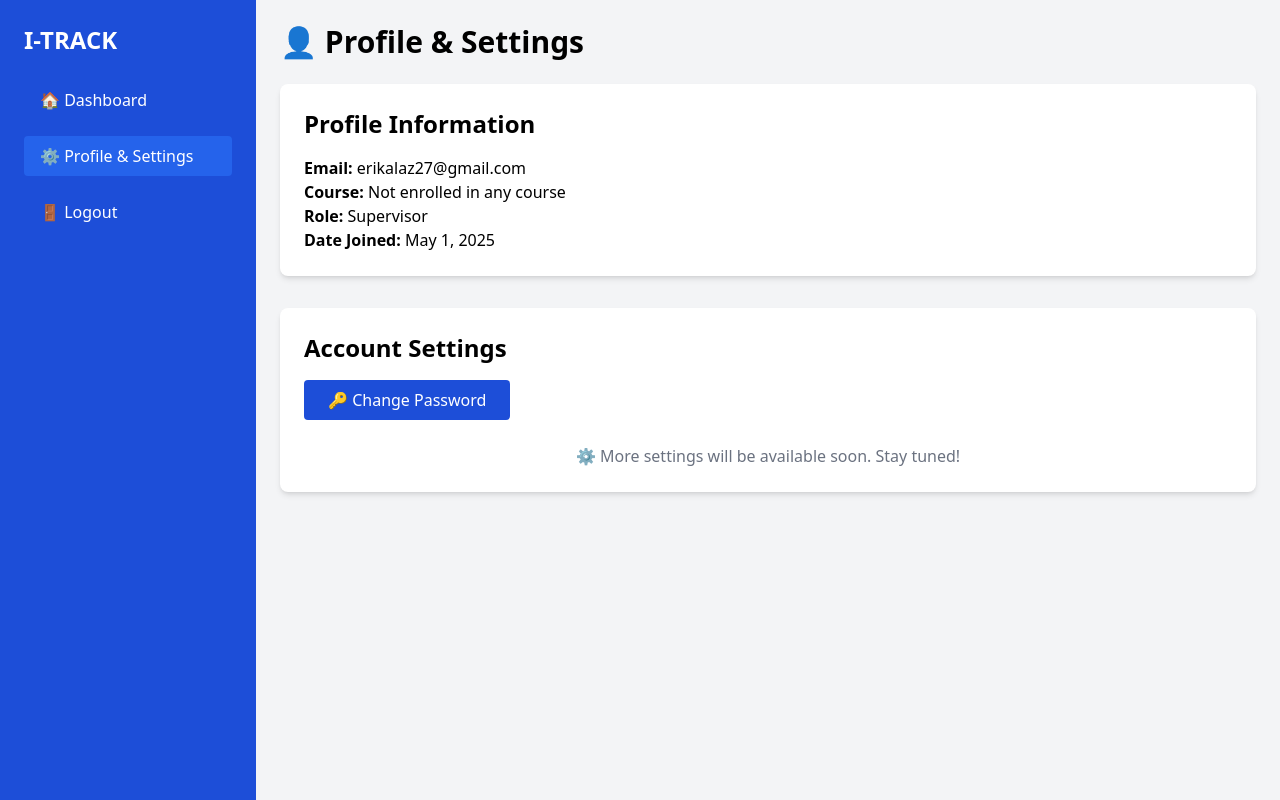
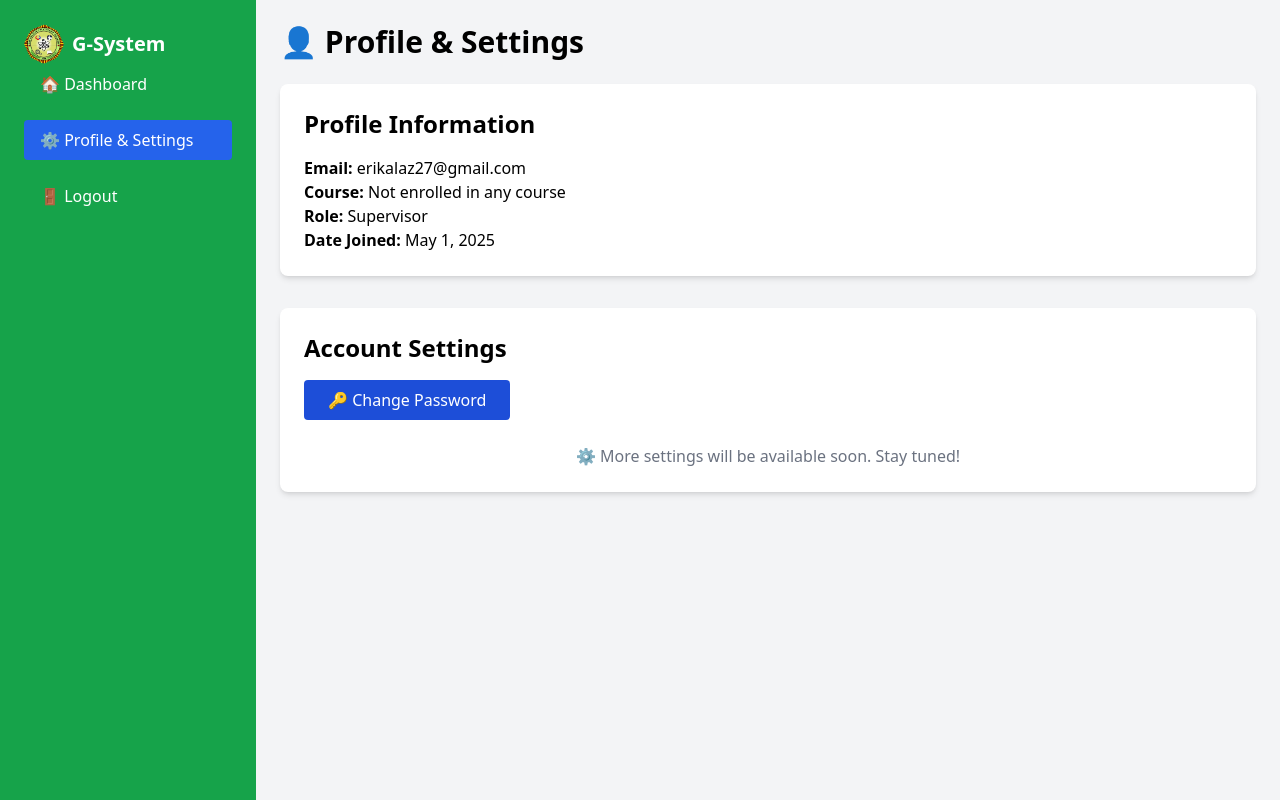
Before and after one commit to YoungSlicer098/FEPC_G-System, a Django app: page /intern/profile-settings/ in a window 1280 px wide. Run offline with Django 5.2, Linux system fonts and the light colour scheme; the first user in the database is signed in; data comes from the database, SQL or seed files in the repository; some libraries are stand-ins or nearby versions.

Commit message:
Fix index a bit

```diff
--- a/attendance/templates/Intern/intern-profile-settings.html
+++ b/attendance/templates/Intern/intern-profile-settings.html
@@ -12,8 +12,11 @@
 <div class="flex h-screen overflow-hidden">
 
   <!-- Sidebar -->
-  <aside id="sidebar" class="fixed top-0 left-0 w-64 h-full bg-blue-700 text-white p-6 overflow-y-auto z-40 transform -translate-x-full lg:translate-x-0 transition-transform duration-300 ease-in-out">
-    <h2 class="text-2xl font-bold mb-6">I-TRACK</h2>
+  <aside id="sidebar" class="fixed top-0 left-0 w-64 h-full bg-green-600 text-white p-6 overflow-y-auto z-40 transform -translate-x-full lg:translate-x-0 transition-transform duration-300 ease-in-out">
+  <div class="flex items-center gap-2">
+    <img src="{% static 'assets/fepclogo.png' %}" alt="Logo" class="w-10 h-10 rounded-full">
+    <h1 class="text-xl font-bold">G-System</h1>
+  </div>
     <ul class="space-y-4">
       <li>
         <a href="{% url 'intern_dashboard' %}" class="block py-2 px-4 rounded hover:bg-blue-600">🏠 Dashboard</a>
@@ -31,8 +34,11 @@
   <div class="flex-1 flex flex-col transition-all duration-300 lg:ml-64">
 
     <!-- Top Bar (mobile only) -->
-    <header class="lg:hidden flex items-center justify-between bg-blue-700 p-4 shadow-md">
-      <h1 class="text-xl font-bold text-white">I-TRACK</h1>
+    <header class="lg:hidden flex items-center justify-between bg-green-600 p-4 shadow-md">
+        <div class="flex items-center gap-2">
+    <img src="{% static 'assets/fepclogo.png' %}" alt="Logo" class="w-10 h-10 rounded-full">
+    <h1 class="text-xl font-bold">G-System</h1>
+  </div>
       <button id="menuBtn" class="text-white text-2xl focus:outline-none">☰</button>
     </header>
 
```
Also changed, not shown: attendance/templates/Intern/intern-dashboard.html (+5 -2 lines), db.sqlite3.
